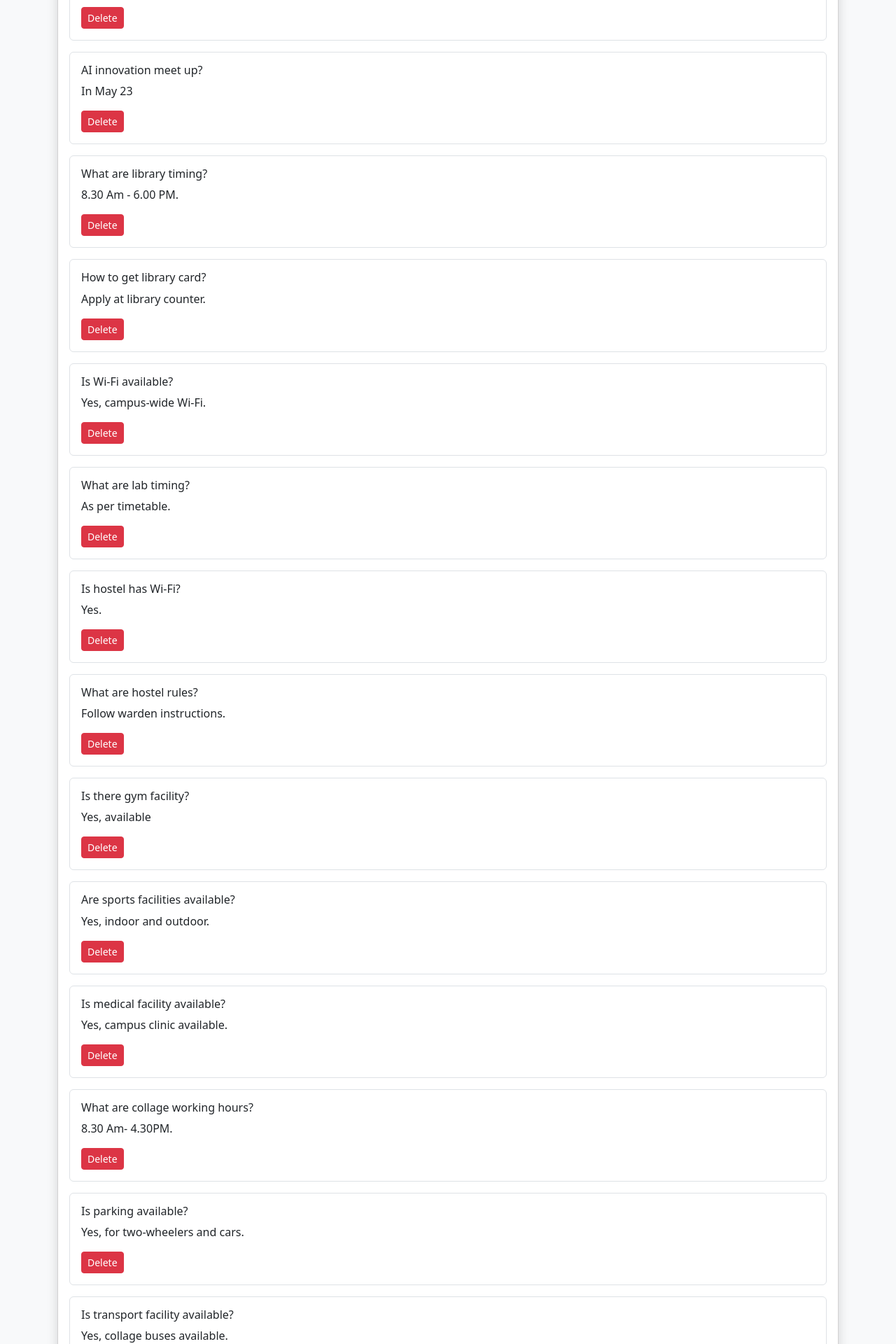
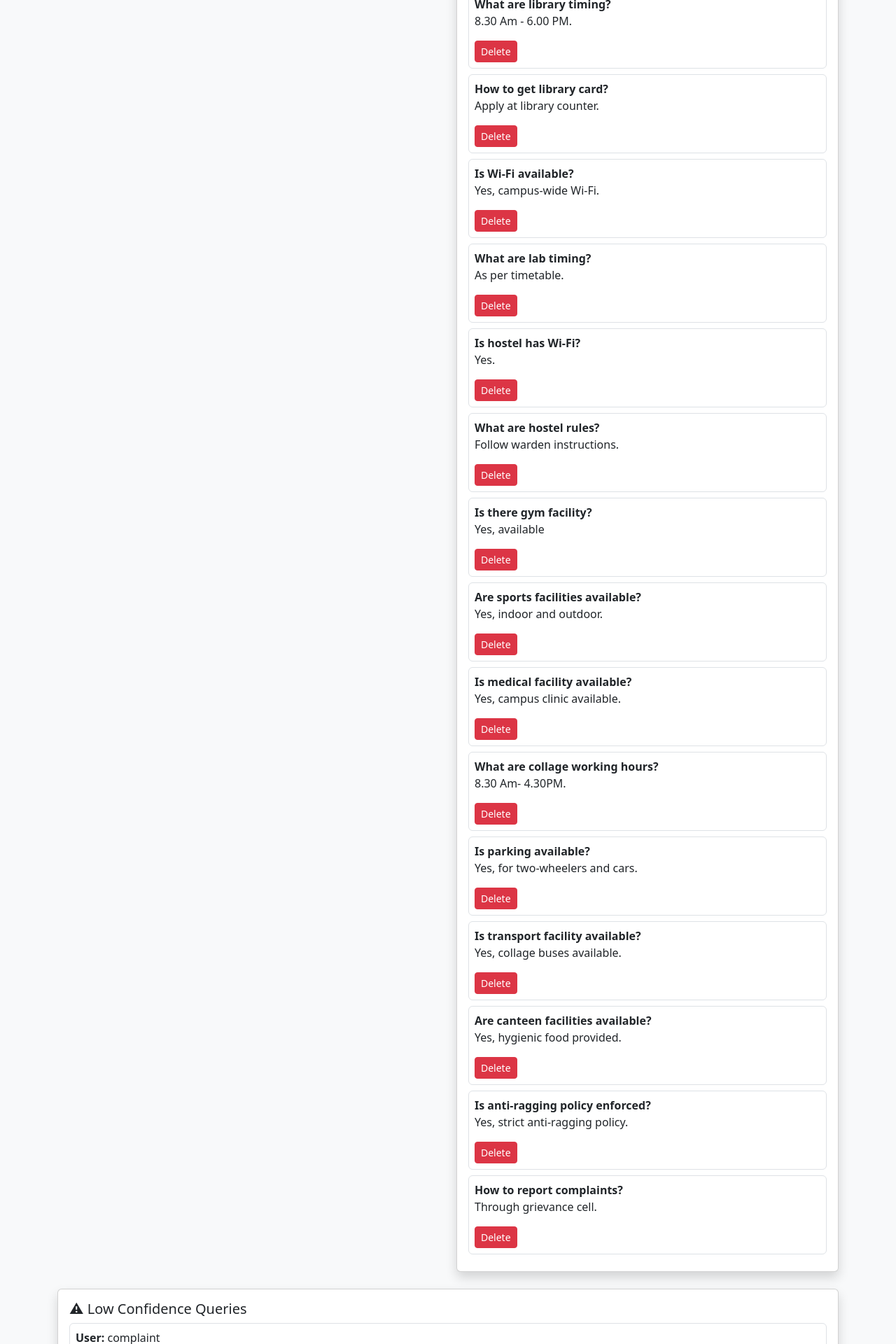
Before and after one commit to mahes-2305/helpdesk-chatbot, a Flask app: page /admin in a window 1280 px wide. Shown: the part 1040-2960 px from the top of the page at 70% size. Run offline with Flask 3, Linux system fonts and the light colour scheme; a user stored in the database is signed in; data comes from the database, SQL or seed files in the repository.

Commit message:
Final stable version with low confidence display

```diff
--- a/app.py
+++ b/app.py
@@ -1,13 +1,13 @@
 from flask import Flask, request, redirect, url_for, session, jsonify, render_template_string
 import sqlite3
+import os
 from sklearn.feature_extraction.text import TfidfVectorizer
 from sklearn.metrics.pairwise import cosine_similarity
 
 app = Flask(__name__)
-app.secret_key = "supersecretkey"
+app.secret_key = os.environ.get("SECRET_KEY", "devkey")
 
-import os
-
+# Admin credentials from environment
 ADMIN_USERNAME = os.environ.get("ADMIN_USERNAME", "admin")
 ADMIN_PASSWORD = os.environ.get("ADMIN_PASSWORD", "1234")
 
@@ -54,8 +54,7 @@ def train_model():
         vectorizer = TfidfVectorizer()
         X = vectorizer.fit_transform(questions)
         return vectorizer, X, questions
-    else:
-        return None, None, []
+    return None, None, []
 
 # ================= HOME =================
 
@@ -114,7 +113,7 @@ def chat():
     vectorizer, X, questions = train_model()
 
     if not questions:
-        return jsonify({"response":"No FAQs available.","confidence":0})
+        return jsonify({"response": "No FAQs available.", "confidence": 0})
 
     user_vector = vectorizer.transform([user_input])
     similarity = cosine_similarity(user_vector, X)
@@ -129,16 +128,21 @@ def chat():
         response = "I am not sure about that. Forwarded to admin."
     else:
         cursor.execute("SELECT answer FROM faqs WHERE question=?", (questions[index],))
-        response = cursor.fetchone()[0]
+        result = cursor.fetchone()
+        response = result[0] if result else "Answer not found."
 
-    confidence = round(score*100,2)
+    confidence = round(score * 100, 2)
 
-    cursor.execute("INSERT INTO logs (user_input, bot_response, confidence) VALUES (?,?,?)",
-                   (user_input,response,confidence))
+    # Log query
+    cursor.execute(
+        "INSERT INTO logs (user_input, bot_response, confidence) VALUES (?, ?, ?)",
+        (user_input, response, confidence)
+    )
+
     conn.commit()
     conn.close()
 
-    return jsonify({"response":response,"confidence":confidence})
+    return jsonify({"response": response, "confidence": confidence})
 
 # ================= LOGIN =================
 
@@ -176,8 +180,8 @@ def admin():
     cursor.execute("SELECT COUNT(*) FROM logs")
     total_queries = cursor.fetchone()[0]
 
-    cursor.execute("SELECT COUNT(*) FROM logs WHERE confidence < 40")
-    low_confidence = cursor.fetchone()[0]
+    cursor.execute("SELECT * FROM logs WHERE confidence < 40")
+    low_confidence_logs = cursor.fetchall()
 
     conn.close()
 
@@ -188,14 +192,8 @@ def admin():
 <title>Admin Dashboard</title>
 <link href="https://cdn.jsdelivr.net/npm/bootstrap@5.3.2/dist/css/bootstrap.min.css" rel="stylesheet">
 <style>
-body.dark {
-    background-color:#121212;
-    color:white;
-}
-.dark .card {
-    background:#1e1e1e;
-    color:white;
-}
+body.dark { background-color:#121212; color:white; }
+.dark .card { background:#1e1e1e; color:white; }
 </style>
 </head>
 
@@ -211,40 +209,50 @@ body.dark {
 
 <div class="container mt-4">
 
+    <div class="card shadow p-3 mb-4">
+        <h5>📊 Statistics</h5>
+        <p><strong>Total Queries:</strong> {{total_queries}}</p>
+        <p><strong>Low Confidence (&lt;40%):</strong> {{low_confidence_logs|length}}</p>
+    </div>
+
     <div class="row">
         <div class="col-md-6">
             <div class="card shadow p-3">
-                <h5>📊 Statistics</h5>
-                <p><strong>Total Queries:</strong> {{total_queries}}</p>
-                <p><strong>Low Confidence (&lt;40%):</strong> {{low_confidence}}</p>
+                <h5>Add FAQ</h5>
+                <form method="POST" action="/add">
+                    <input name="question" class="form-control mb-2" placeholder="Question" required>
+                    <textarea name="answer" class="form-control mb-2" placeholder="Answer" required></textarea>
+                    <button class="btn btn-primary">Add FAQ</button>
+                </form>
             </div>
         </div>
 
         <div class="col-md-6">
             <div class="card shadow p-3">
-                <h5>Add FAQ</h5>
-                <form method="POST" action="/add">
-                    <div class="mb-2">
-                        <input name="question" class="form-control" placeholder="Question">
+                <h5>Existing FAQs</h5>
+                {% for faq in faqs %}
+                    <div class="border rounded p-2 mb-2">
+                        <strong>{{faq[1]}}</strong>
+                        <p>{{faq[2]}}</p>
+                        <a href="/delete/{{faq[0]}}" class="btn btn-sm btn-danger">Delete</a>
                     </div>
-                    <div class="mb-2">
-                        <textarea name="answer" class="form-control" placeholder="Answer"></textarea>
-                    </div>
-                    <button class="btn btn-primary">Add FAQ</button>
-                </form>
+                {% endfor %}
             </div>
         </div>
     </div>
 
     <div class="card shadow p-3 mt-4">
-        <h5>Existing FAQs</h5>
-        {% for faq in faqs %}
-            <div class="border rounded p-3 mb-3">
-                <h6>{{faq[1]}}</h6>
-                <p>{{faq[2]}}</p>
-                <a href="/delete/{{faq[0]}}" class="btn btn-sm btn-danger">Delete</a>
-            </div>
-        {% endfor %}
+        <h5>⚠ Low Confidence Queries</h5>
+        {% if low_confidence_logs %}
+            {% for log in low_confidence_logs %}
+                <div class="border rounded p-2 mb-2">
+                    <strong>User:</strong> {{log[1]}} <br>
+                    <strong>Confidence:</strong> {{log[3]}}%
+                </div>
+            {% endfor %}
+        {% else %}
+            <p>No low confidence queries.</p>
+        {% endif %}
     </div>
 
 </div>
@@ -257,7 +265,7 @@ function toggle(){
 
 </body>
 </html>
-""", faqs=faqs, total_queries=total_queries, low_confidence=low_confidence)
+""", faqs=faqs, total_queries=total_queries, low_confidence_logs=low_confidence_logs)
 
 # ================= ADD FAQ =================
 
@@ -272,13 +280,15 @@ def add():
                    (request.form["question"],request.form["answer"]))
     conn.commit()
     conn.close()
-
     return redirect(url_for("admin"))
 
 # ================= DELETE =================
 
 @app.route("/delete/<int:id>")
 def delete(id):
+    if not session.get("admin"):
+        return redirect(url_for("login"))
+
     conn = sqlite3.connect("database.db")
     cursor = conn.cursor()
     cursor.execute("DELETE FROM faqs WHERE id=?", (id,))
@@ -294,4 +304,5 @@ def logout():
     return redirect(url_for("home"))
 
 if __name__=="__main__":
-    app.run(debug=True)
+    port = int(os.environ.get("PORT", 5000))
+    app.run(host="0.0.0.0", port=port)
```
Also changed, not shown: templates/admin.html (+24 -0 lines).
